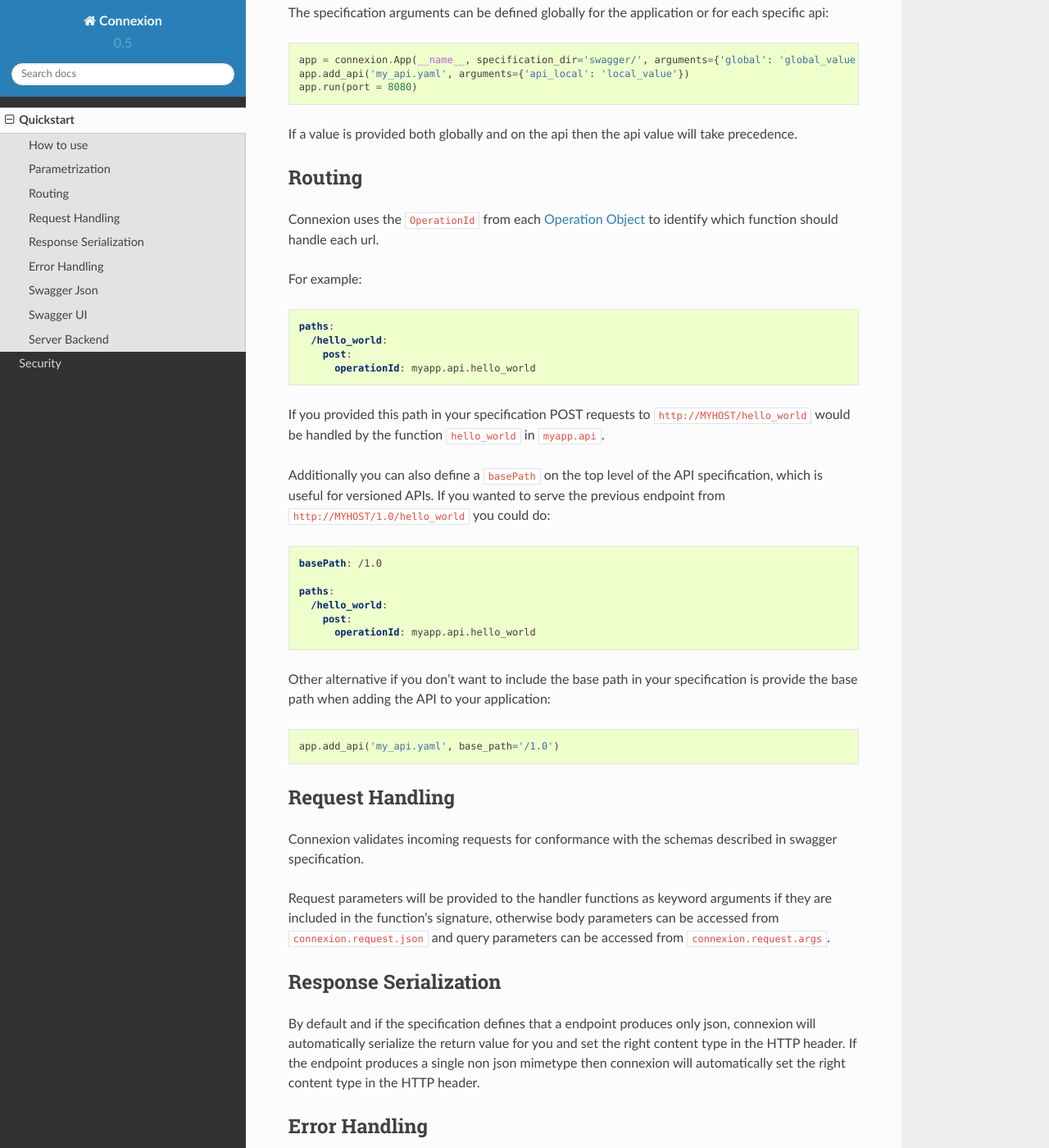
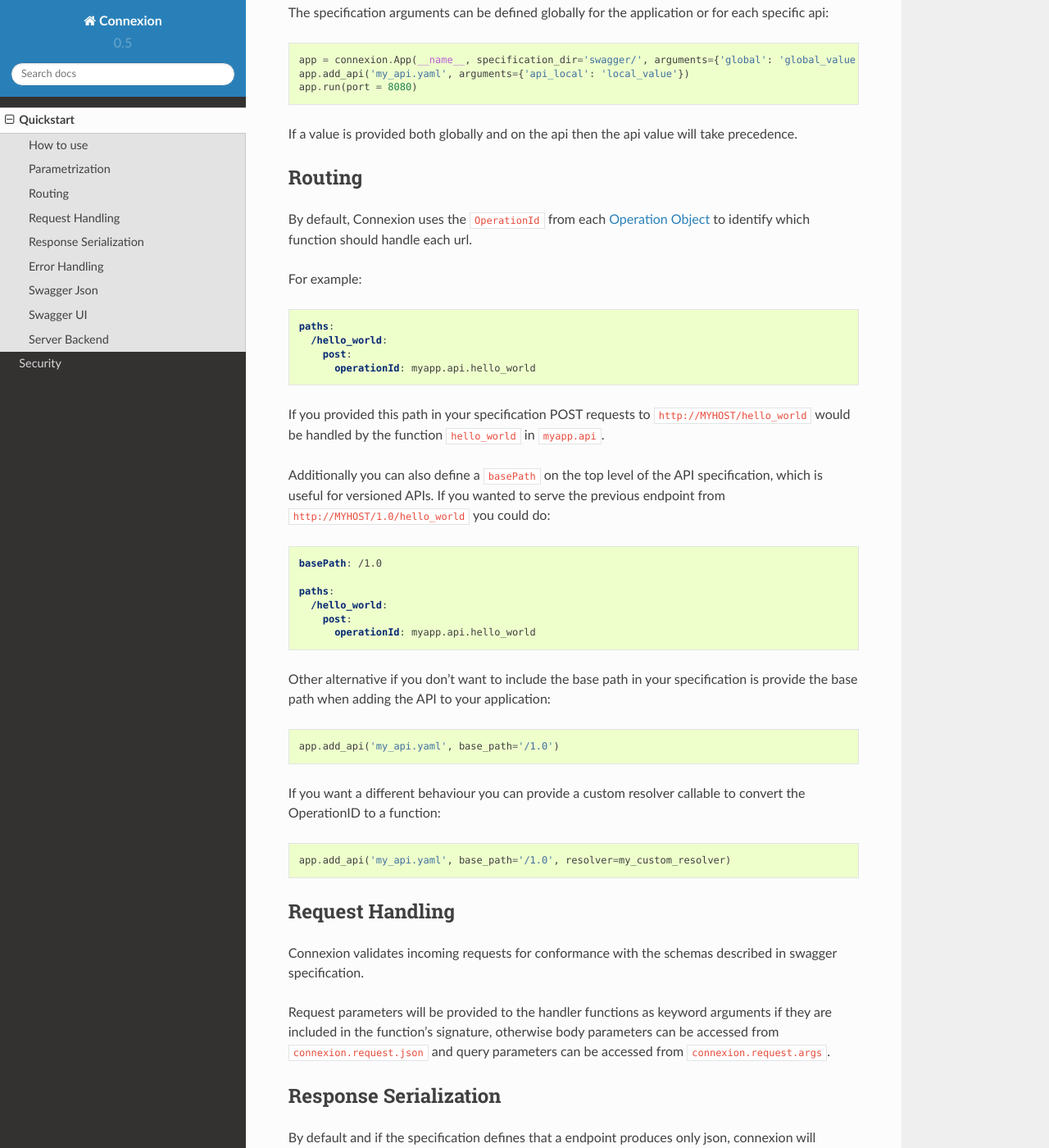
Before and after one commit to spec-first/connexion, a Sphinx documentation site: the page built from docs/quickstart.rst, in a window 1280 px wide and 1400 px high, scrolled down 499 px. Shown: the whole window at 82% size. Built offline with Sphinx 7.4.7 and the Read the Docs theme 2.0.0, drawn with Linux system fonts in a browser that asks for light colours.

Commit message:
#89 updated the documentation

```diff
--- a/docs/quickstart.rst
+++ b/docs/quickstart.rst
@@ -32,8 +32,8 @@
 
 Routing
 -------
-Connexion uses the ``OperationId`` from each `Operation Object <swagger.spec.operation_>`_  to identify which function
-should handle each url.
+By default, Connexion uses the ``OperationId`` from each `Operation Object <swagger.spec.operation_>`_  to identify
+which function should handle each url.
 
 For example:
 
@@ -65,6 +65,14 @@
 .. code-block:: python
 
     app.add_api('my_api.yaml', base_path='/1.0')
+
+
+If you want a different behaviour you can provide a custom resolver callable to convert the OperationID to a function:
+
+
+.. code-block:: python
+
+    app.add_api('my_api.yaml', base_path='/1.0', resolver=my_custom_resolver)
 
 
 Request Handling
```
Also changed, not shown: 1 other file.
